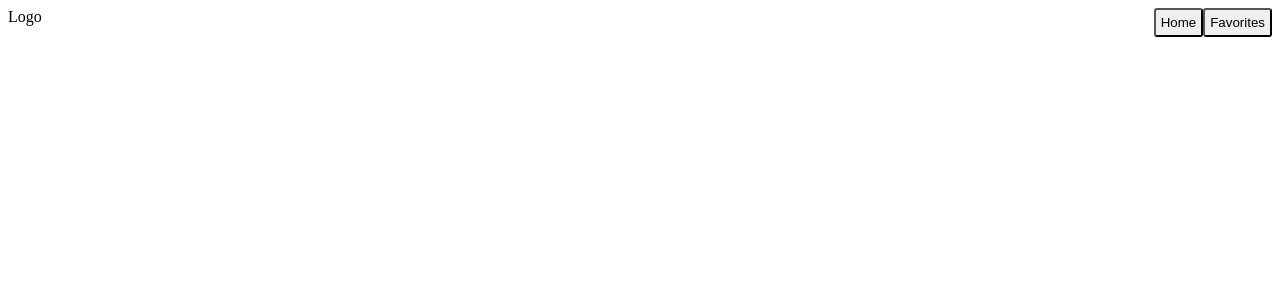
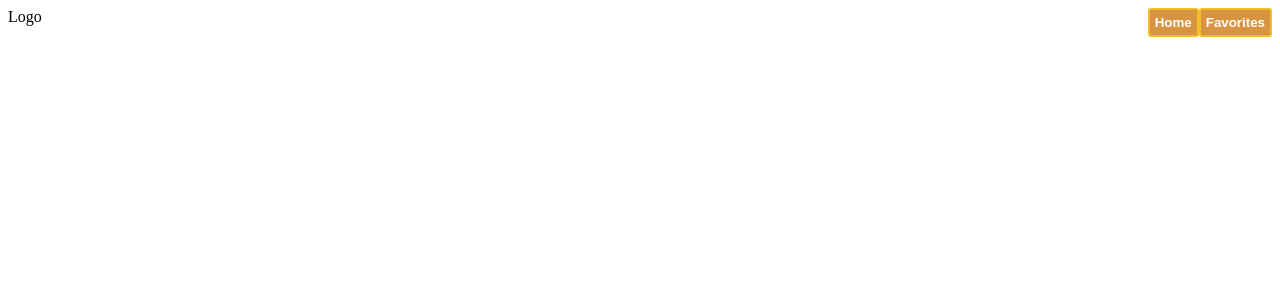
Before and after one commit to liorEhrlich/Leor-Ehrlich-11-28-2020, a React (Create React App) app: page / in a window 1280 px wide. Shown: the top 300 px of the page. Built offline with nearby package versions, Linux system fonts and the light colour scheme.

Commit message:
add theming to app

```diff
--- a/src/components/common/Button.js
+++ b/src/components/common/Button.js
@@ -3,6 +3,10 @@ const { default: styled } = require("styled-components");
 const Button = styled.button`
   border-radius: 3px;
   padding: 5px;
+  background-color: ${props => props.theme.colors.tertiary};
+  font-weight: bold;
+  color: ${props => props.theme.colors.primaryBackground};
+  border: 2px solid ${props => props.theme.colors.secondary};
 
   :hover {
     cursor: pointer;
--- a/src/index.js
+++ b/src/index.js
@@ -1,11 +1,16 @@
 import React from 'react';
 import ReactDOM from 'react-dom';
+import { ThemeProvider } from 'styled-components';
+
 import App from './App';
 import reportWebVitals from './reportWebVitals';
+import theme from './theme';
 
 ReactDOM.render(
   <React.StrictMode>
-    <App />
+    <ThemeProvider theme={theme}>
+      <App />
+    </ThemeProvider>
   </React.StrictMode>,
   document.getElementById('root')
 );
--- /dev/null
+++ b/src/theme.js
@@ -0,0 +1,12 @@
+const theme = {
+  colors: {
+    primaryBackground: "#FFFFFF",
+    secondaryBackground: "#F2F2F2",
+    primary: "#F2CB05",
+    primaryContrast: "#79C4F2",
+    secondary: "#F2BF27",
+    tertiary: "#D99441"
+  }
+}
+
+export default theme
```
Also changed, not shown: 1 other file (tests, documents, lock files or other folders).
